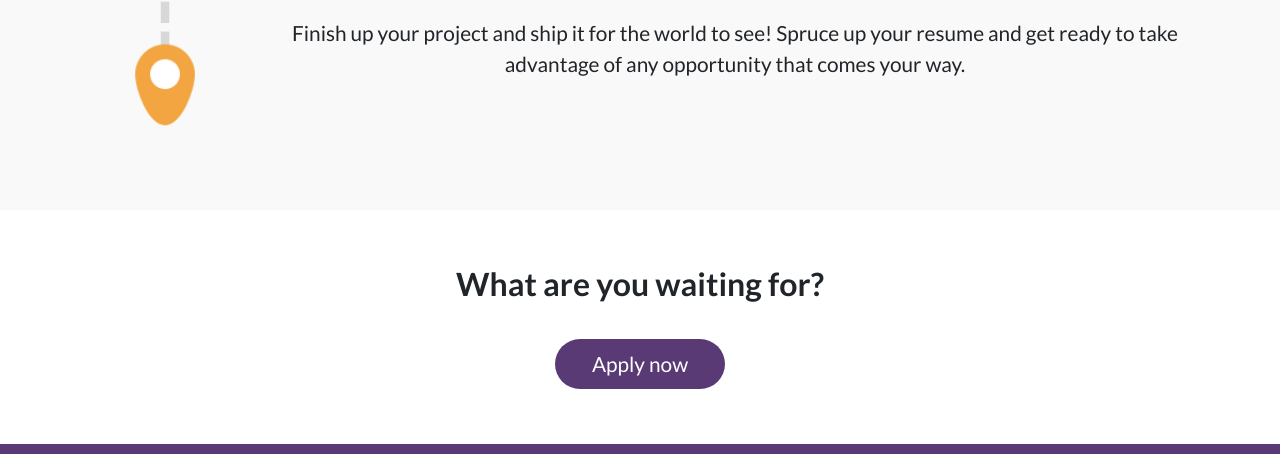
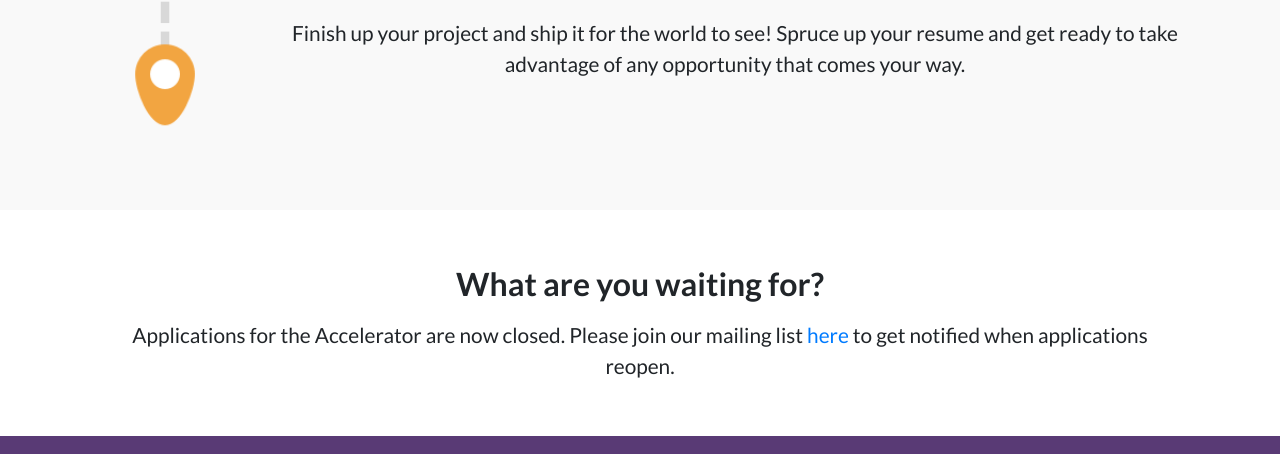
Before and after one commit to RutgersMobileApplicationDevelopment/website, a plain HTML site: page accelerator.html in a window 1280 px wide. Shown: the part 1595-2049 px from the top of the page. Drawn offline with nearby package versions, Linux system fonts and the light colour scheme; no server answers.

Commit message:
close accelerator applications

```diff
--- a/accelerator.html
+++ b/accelerator.html
@@ -96,8 +96,8 @@
       <div class="container">
         <h2>What are you waiting for?</h2>
         <p>
-
-          <button class="app-btn"><a href="form.html" style="color:white;">Apply now</a></button>
+          Applications for the Accelerator are now closed. Please join our mailing list <a href="https://rumad.typeform.com/to/zF9dZe" target="_blank">here</a> to get notified when applications reopen.
+          <!-- <button class="app-btn"><a href="form.html" style="color:white;">Apply now</a></button> -->
         </p>
       </div>
     </div>
```
Also changed, not shown: index.html (+1 -1 lines).
